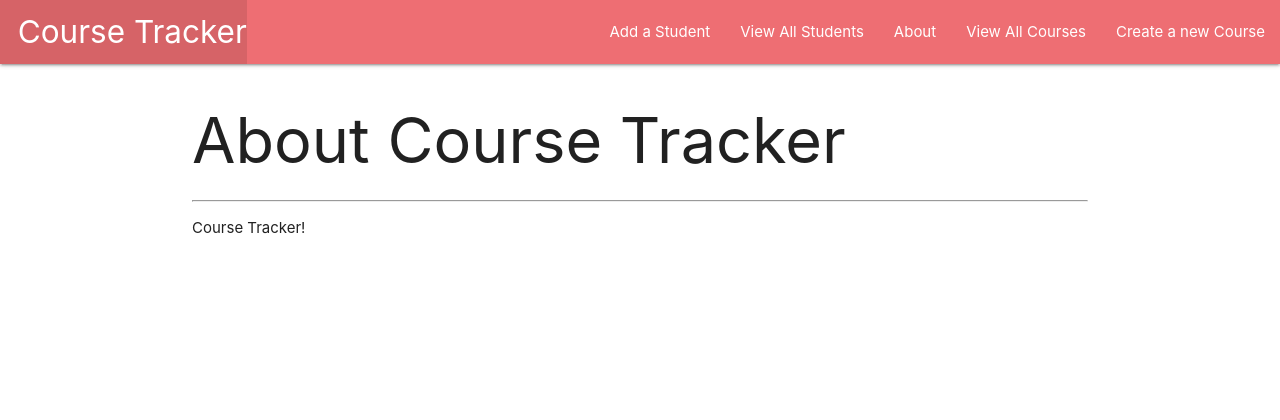
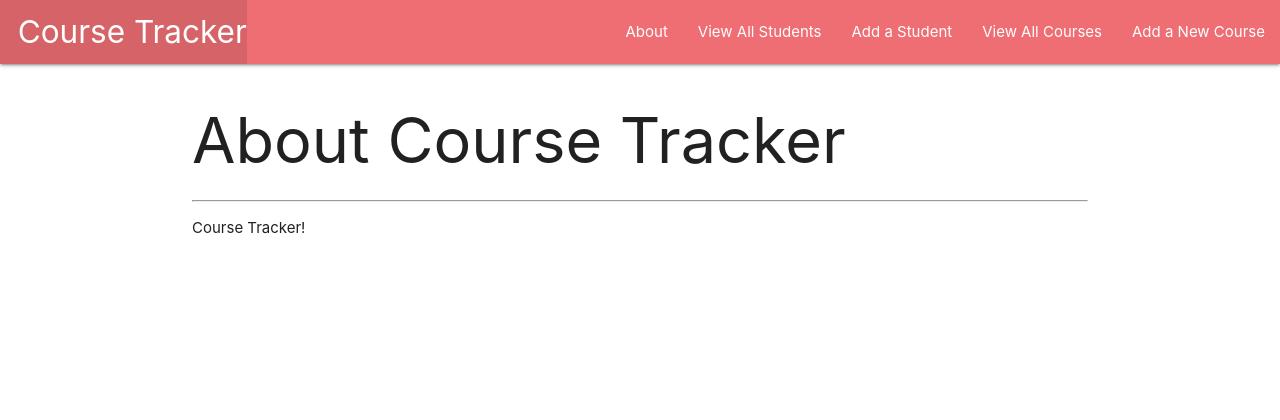
Before and after one commit to weklihua/course-tracker, a Django app: page /about/ in a window 1280 px wide. Shown: the top 420 px of the page. Run offline with Django 4.2, Linux system fonts and the light colour scheme.

Commit message:
slight fixes

```diff
--- a/main_app/templates/base.html
+++ b/main_app/templates/base.html
@@ -18,11 +18,11 @@
           <li><a href="/" class="left brand-logo">&nbsp;&nbsp;Course Tracker</a></li>
         </ul>
         <ul class="right">
+          <li><a href="{% url 'about' %}">About</a></li>
+          <li><a href="{% url 'students_index' %}">View All Students</a></li>
           <li><a href="{% url 'students_create' %}">Add a Student</a></li>
-          <li><a href="{% url 'students_index' %}">View All Students</a></li>
-          <li><a href="{% url 'about' %}">About</a></li>
           <li><a href="{% url 'index' %}">View All Courses</a></li>
-          <li><a href="{% url 'courses_create' %}">Create a new Course</a></li>
+          <li><a href="{% url 'courses_create' %}">Add a New Course</a></li>
         </ul>
       </div>
     </nav>
--- a/main_app/templates/courses/detail.html
+++ b/main_app/templates/courses/detail.html
@@ -8,6 +8,7 @@
         <span class="card-title">{{ course.title }}</span>
         <p>Subject: {{ course.subject }}</p>
         <p>Teacher: {{ course.teacher }}</p>
+        <p>Day: {{ course.get_day_display }}</p>
         <p>Time: {{ course.get_time_display }}</p>
         <p>Description: {{ course.description }}</p>
         <p>Prereqs: {{ course.prereq }}</p>
--- a/main_app/views.py
+++ b/main_app/views.py
@@ -39,7 +39,7 @@ def add_lesson(request, course_id):
 
 class CourseCreate(CreateView):
   model = Course
-  fields = '__all__'
+  fields = ['title', 'subject', 'teacher', 'day', 'time', 'description', 'prereq']
 
 class CourseUpdate(UpdateView):
   model = Course
```
